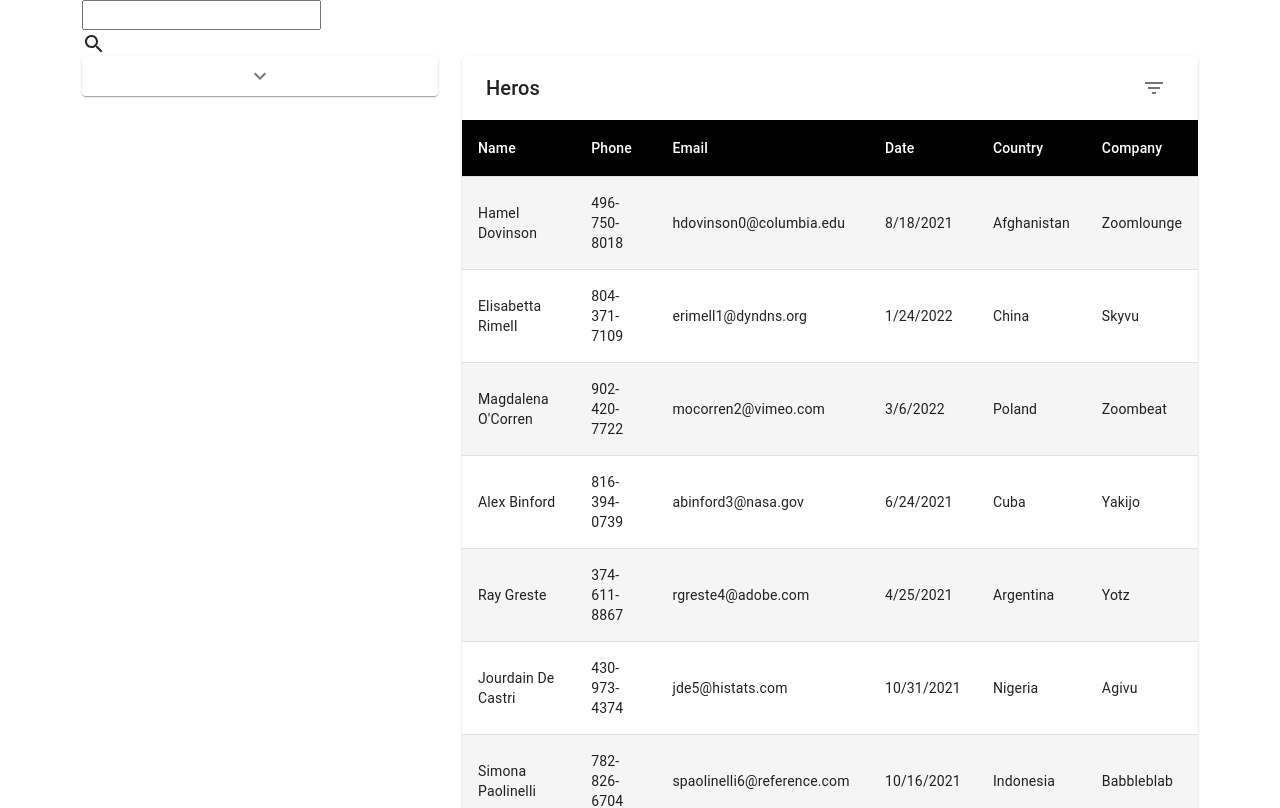
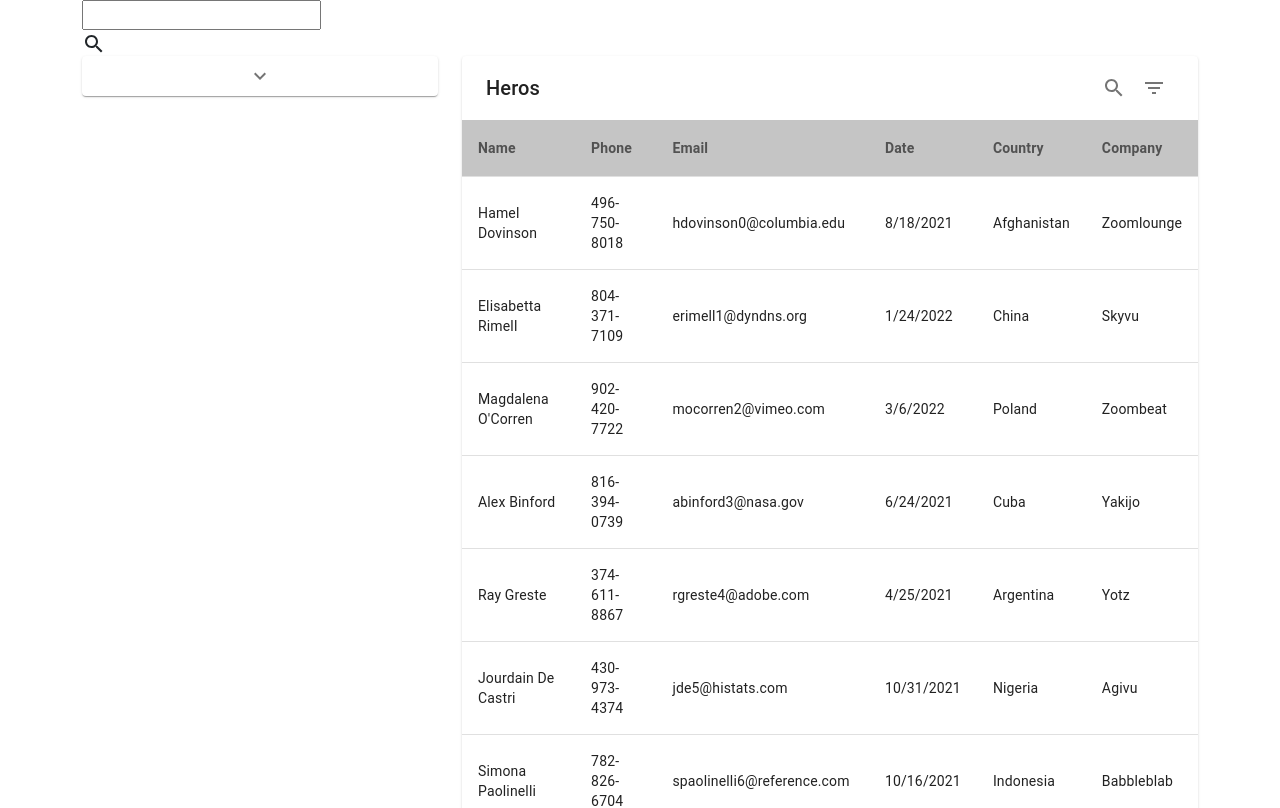
Before and after one commit to Jumana5/United-Nations-Super-Heroes-Fund, a React (Create React App) app: page / in a window 1280 px wide. Shown: the top 808 px of the page. Built offline with nearby package versions, Linux system fonts and the light colour scheme.

Commit message:
removed bootstrap, only using material ui. Table Header as a component

```diff
--- a/package.json
+++ b/package.json
@@ -11,7 +11,6 @@
     "@testing-library/jest-dom": "^5.16.2",
     "@testing-library/react": "^12.1.4",
     "@testing-library/user-event": "^13.5.0",
-    "bootstrap": "^5.1.3",
     "react": "^17.0.2",
     "react-bootstrap": "^2.2.1",
     "react-dom": "^17.0.2",
--- a/public/index.html
+++ b/public/index.html
@@ -10,12 +10,6 @@
       content="website created for sary application"
     />
     <link rel="apple-touch-icon" href="%PUBLIC_URL%/logo192.png" />
-    <link
-      rel="stylesheet"
-      href="https://cdn.jsdelivr.net/npm/bootstrap@5.1.3/dist/css/bootstrap.min.css"
-      integrity="sha384-1BmE4kWBq78iYhFldvKuhfTAU6auU8tT94WrHftjDbrCEXSU1oBoqyl2QvZ6jIW3"
-      crossorigin="anonymous"
-    />
     <link rel="manifest" href="%PUBLIC_URL%/manifest.json" />
 
     <title>United Nations Super Heroes Fund</title>
--- a/src/components/FilterSection.js
+++ b/src/components/FilterSection.js
@@ -57,7 +57,6 @@ export default function FilterSection() {
                     </Grid>
                     <Grid container spacing={2}>
                     <Grid item xs={12} align="center">
-
                         <Button type="submit" variant="contained" color="primary"><FilterListIcon />Filter</Button>
                     </Grid>
 
--- a/src/components/HerosTable.js
+++ b/src/components/HerosTable.js
@@ -9,53 +9,18 @@ import TableContainer from '@mui/material/TableContainer';
 import TableHead from '@mui/material/TableHead';
 import TableRow from '@mui/material/TableRow';
 import Paper from '@mui/material/Paper';
-import { IconButton, Toolbar, Tooltip } from '@mui/material';
-import FilterListIcon from '@mui/icons-material/FilterList';
-import Typography from '@mui/material/Typography';
-// export default function HerosTable({data}) {
-//   console.log(data)
-
-//   const colTitles = ["Name", "Phone", "Email", "Date", "Country", "Company"]
-//   return (
-//     <div>
-//       <Table responsive bordered hover>
-//       <thead>
-//         <tr>
-//           {colTitles.map((val) => {
-//           return  <th>{val}</th>;
-//           })}
-//         </tr>
-//       </thead>
-//       <tbody>
-//         {data.slice(0,10).map((val, index)=>{
-//           return (
-//             <tr key={index} className=''>
-//             <td>{val.name}</td>
-//             <td>{val.phone}</td>
-//             <td>{val.email}</td>
-//             <td>{val.date}</td>
-//             <td>{val.country}</td>
-//             <td>{val.company}</td>
-//           </tr>
-//           );
-//         })}
-
-//       </tbody>
-//     </Table>
-//     </div>
-//   );
-// }
-
-
+import TableHeader from './TableHeader';
 
 
 const StyledTableCell = styled(TableCell)(({ theme }) => ({
   [`&.${tableCellClasses.head}`]: {
-    backgroundColor: theme.palette.common.black,
-    color: theme.palette.common.white,
+    backgroundColor: "#C5C5C5",
+    color: "#525252",
+    fontWeight:"bold",
   },
   [`&.${tableCellClasses.body}`]: {
     fontSize: 14,
+    backgroundColor: theme.palette.common.white,
   },
 }));
 
@@ -71,25 +36,14 @@ const StyledTableRow = styled(TableRow)(({ theme }) => ({
 
 
 export default function HerosTable({data}) {
-  const colTitles = ["Name", "Phone", "Email", "Date", "Country", "Company"]
+  const colTitles = ["Name", "Phone", "Email", "Date", "Country", "Company"];
 
   return (
     <TableContainer component={Paper}>
-      <Toolbar>
-      <Typography
-          sx={{ flex: '1 1 100%' }}
-          variant="h6"
-          id="tableTitle"
-          component="div"
-        >
-          Heros
-        </Typography>
-        <Tooltip title="Filter list">
-          <IconButton>
-            <FilterListIcon />
-          </IconButton>
-        </Tooltip>
-        </Toolbar>
+
+      <TableHeader />
+
+
       <Table sx={{ minWidth: 700 }} aria-label="customized table">
         <TableHead>
           <TableRow>
--- a/src/components/SearchBar.js
+++ b/src/components/SearchBar.js
@@ -35,7 +35,7 @@ export default function SearchBar({ placeholder, data, filter }) {
           <SearchIcon />
       </div>
     </div>
-    {filteredData.length != 0 && (
+    {filteredData.length !== 0 && (
       <div className="dataResult">
         {filteredData.map((value, key) => {
           return (
--- a/src/components/TableHeader.js
+++ b/src/components/TableHeader.js
@@ -0,0 +1,49 @@
+
+
+
+import React from 'react';
+import { IconButton, Toolbar} from '@mui/material';
+import FilterListIcon from '@mui/icons-material/FilterList';
+import Typography from '@mui/material/Typography';
+import SearchIcon from '@mui/icons-material/Search';
+import Tooltip from '@mui/material/Tooltip';
+import { useState} from 'react';
+
+export default function TableHeader() {
+
+  const [wordSearched, setWordSearched] = useState("");
+  const [expanded, setExpanded] = useState(false);
+
+  const handleSearch = (event) => {
+    const searchWord = event.target.value;
+
+  };
+
+  const expandFilter = (event) => {
+
+  };
+
+  return (
+    <div >
+      <Toolbar>
+      <Typography
+            sx={{ flex: '1 1 100%' }}
+            variant="h6"
+            id="tableTitle"
+            component="div">
+            Heros
+      </Typography>
+       <Tooltip title="Search list">
+          <IconButton>
+            <SearchIcon onClick={handleSearch}/>
+          </IconButton>
+        </Tooltip>
+        <Tooltip title="Filter list">
+          <IconButton>
+            <FilterListIcon onClick={expandFilter}/>
+          </IconButton>
+        </Tooltip>
+      </Toolbar>
+    </div>
+  );
+}
```
Also changed, not shown: src/components/SearchResults.js (added, +13 -0 lines), src/components/TableRow.js (deleted), 1 other file (tests, documents, lock files or other folders). Lines whose indentation alone changed are shown as unchanged.
